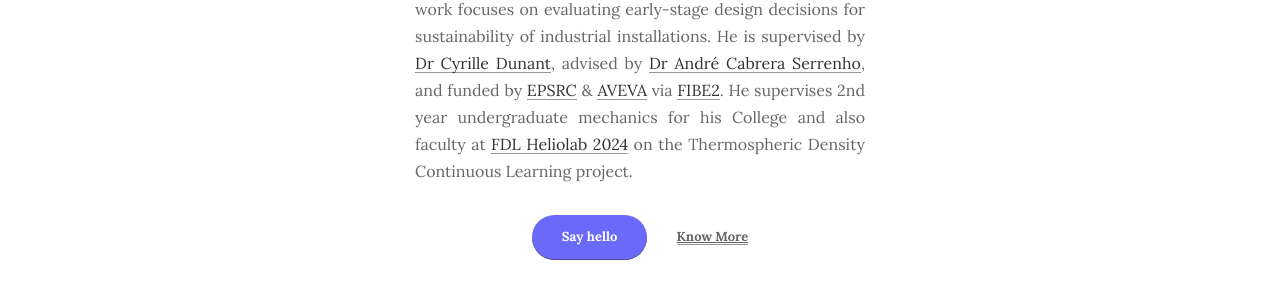
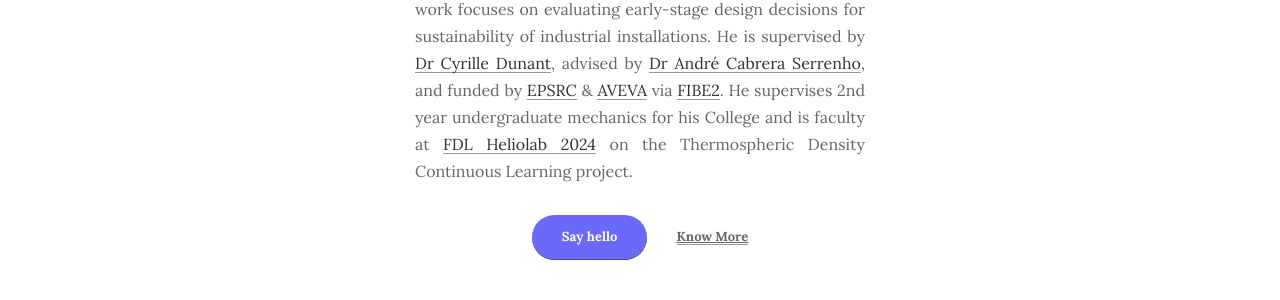
Before and after one commit to dead-water/dead-water.github.io, a Jekyll site: the page built from index.html, in a window 1280 px wide. Shown: the part 376-676 px from the top of the page. Built offline with Jekyll 4.4.1, drawn with Linux system fonts in a browser that asks for light colours.

Commit message:
Update _config.yml

```diff
--- a/_config.yml
+++ b/_config.yml
@@ -11,7 +11,7 @@
   image: '/assets/img/james_walsh.jpg'
   job: PhD Student, University of Cambridge
 #   bio: <strong>Research Assistant</strong> at <a href="https://www.turing.ac.uk/people/researchers/james-walsh">The Alan Turing Institute</a> <br /><br /> Working on <a href="https://www.turing.ac.uk/research/research-projects/physics-informed-statistical-learning-battery-lifetime">physics-informed machine learning</a><br />supervised by <a href="https://warwick.ac.uk/fac/sci/statistics/staff/academic-research/damoulas/">Dr Theo Damoulas</a>
-  bio: James Walsh is a 2nd year PhD student working within the <a href="https://ukfires.org/james-walsh/">Use Less research group</a> at the <a href="https://www.fibe-cdt.eng.cam.ac.uk/staff/james-walsh">University of Cambridge</a>. His work focuses on evaluating early-stage design decisions for sustainability of industrial installations. He is supervised by <a href="https://www.uselessgroup.org/about-us/current-people/dr-cyrille-dunant">Dr Cyrille Dunant</a>, advised by <a href="https://www.uselessgroup.org/about-us/current-people/dr-andre-cabrera-serrenho">Dr André Cabrera Serrenho</a>, and funded by <a href="https://www.ukri.org/councils/epsrc/">EPSRC</a> &#38; <a href="https://www.aveva.com/">AVEVA</a> via <a href="https://www.fibe-cdt.eng.cam.ac.uk/">FIBE2</a>. He supervises 2nd year undergraduate mechanics for his College and also faculty at <a href="https://frontierdevelopmentlab.org/fdl2024">FDL Heliolab 2024</a> on the Thermospheric Density Continuous Learning project.
+  bio: James Walsh is a 2nd year PhD student working within the <a href="https://ukfires.org/james-walsh/">Use Less research group</a> at the <a href="https://www.fibe-cdt.eng.cam.ac.uk/staff/james-walsh">University of Cambridge</a>. His work focuses on evaluating early-stage design decisions for sustainability of industrial installations. He is supervised by <a href="https://www.uselessgroup.org/about-us/current-people/dr-cyrille-dunant">Dr Cyrille Dunant</a>, advised by <a href="https://www.uselessgroup.org/about-us/current-people/dr-andre-cabrera-serrenho">Dr André Cabrera Serrenho</a>, and funded by <a href="https://www.ukri.org/councils/epsrc/">EPSRC</a> &#38; <a href="https://www.aveva.com/">AVEVA</a> via <a href="https://www.fibe-cdt.eng.cam.ac.uk/">FIBE2</a>. He supervises 2nd year undergraduate mechanics for his College and is faculty at <a href="https://frontierdevelopmentlab.org/fdl2024">FDL Heliolab 2024</a> on the Thermospheric Density Continuous Learning project.
   email: hello@walsh.dev
 
 
```
